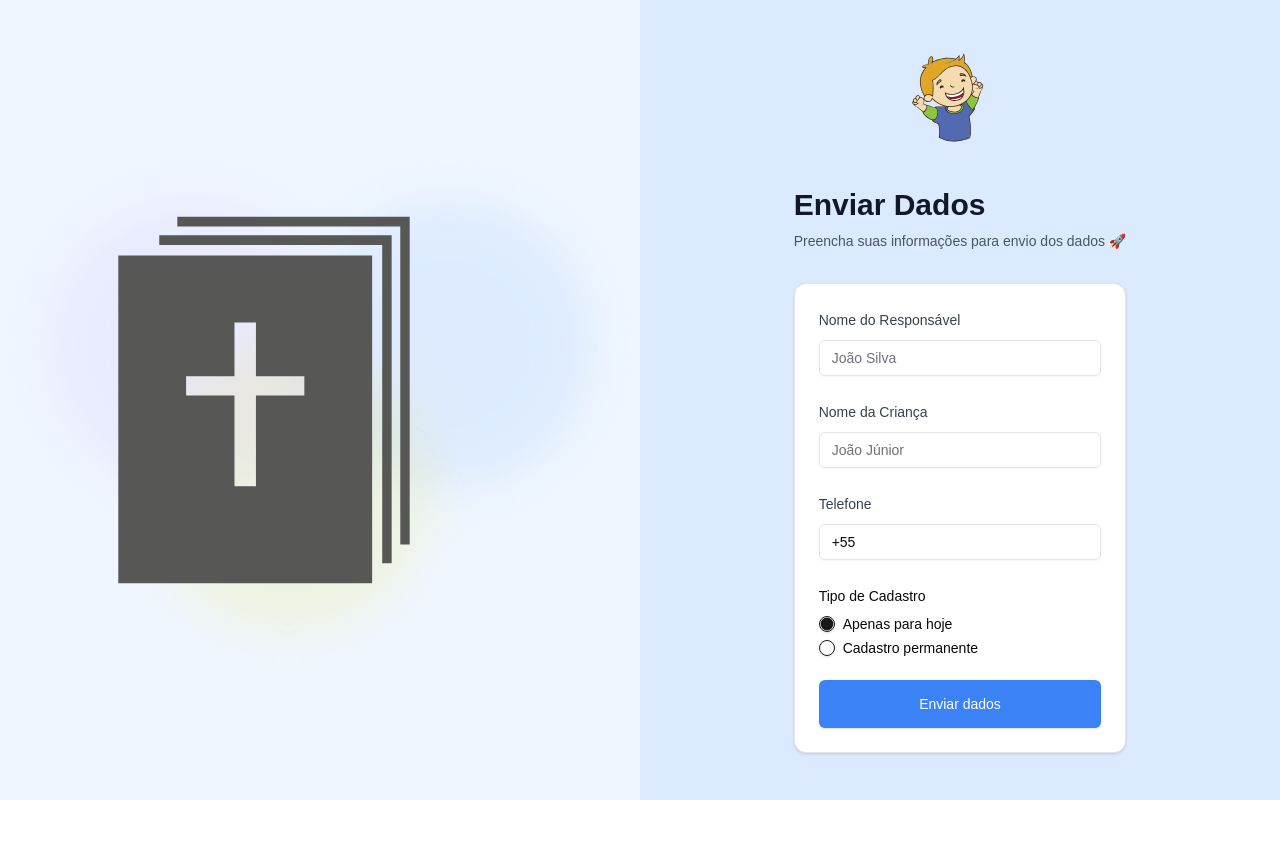
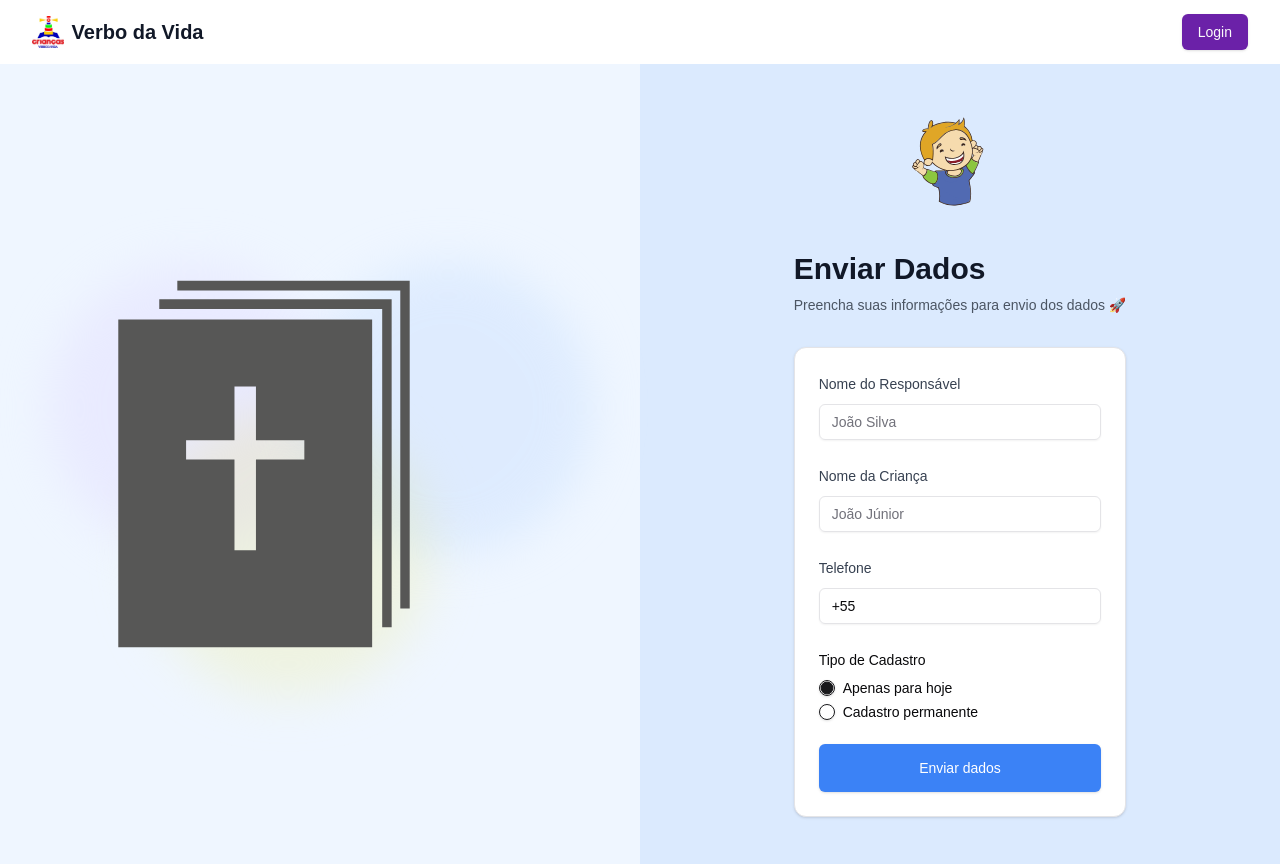
Before and after one commit to Joaoof/FRONT-departamento-infantil, a Next.js app: page / in a window 1280 px wide. Before the commit the page ends 800 px from the top, so only its background shows below. Built offline with nearby package versions, Linux system fonts and the light colour scheme.

Commit message:
Add NavBar component to CadastroPage and implement login button functionality

```diff
--- a/src/app/cadastro/page.tsx
+++ b/src/app/cadastro/page.tsx
@@ -3,12 +3,15 @@
 
 import { Illustration } from "@/app/components/llustration"
 import { RegistrationForm } from "@/app/components/RegistrationForm"
+import NavBar from "../navbar/page"
 
 export default function CadastroPage() {
     return (
         <div className="min-h-screen bg-white flex">
             <link rel="icon" href="/favicon.jpg" />
-
+            <NavBar onLoginClick={function (): void {
+                throw new Error("Function not implemented.")
+            }} />
             <Illustration />
             <div className="flex-1 flex flex-col justify-center items-center px-4 sm:px-6 lg:px-8">
                 <RegistrationForm />
--- a/src/app/components/RegistrationForm.tsx
+++ b/src/app/components/RegistrationForm.tsx
@@ -14,7 +14,7 @@ import { Camera } from 'lucide-react'
 export function RegistrationForm() {
 
     const [step, setStep] = useState(1)
-
+    const [showLoginModal, setShowLoginModal] = useState(false)
 
     // Step 1 (cadastro pra hoje)
     const [nome, setNome] = useState('')
@@ -286,7 +286,16 @@ export function RegistrationForm() {
         setShowConfirmation(false)
     }
 
+    const toggleLoginModal = () => {
+        setShowLoginModal(!showLoginModal)
+    }
+
+    interface NavBarProps {
+        onLoginClick: () => void;
+    }
+
     return (
+        <div>
             <div className="min-h-screen flex flex-col items-center justify-center bg-gradient-to-b from-blue-100 p-4">
                 {/* Imagem (em cima no mobile, ao lado no desktop) */}
                 <div className="order-1 md:order-none mb-4 md:mb-10 md:mr-4">
@@ -404,5 +413,6 @@ export function RegistrationForm() {
                     </div>
                 )}
             </div>
+        </div>
     )
 }
--- /dev/null
+++ b/src/app/navbar/page.tsx
@@ -0,0 +1,33 @@
+// import React from 'react'
+// import Image from 'next/image'
+// import { Button } from "@/components/ui/button"
+
+// interface NavBarProps {
+//   onLoginClick: () => void;
+// }
+
+// export default function NavBar({ onLoginClick }: NavBarProps = { onLoginClick: () => {} }) {
+//   return (
+//     <nav className="bg-white shadow-md">
+//       <div className="max-w-7xl mx-auto px-4 sm:px-6 lg:px-8">
+//         <div className="flex justify-between h-16">
+//           <div className="flex-shrink-0 flex items-center">
+//             <Image
+//               src="/logo-placeholder.svg"
+//               alt="Logo"
+//               width={40}
+//               height={40}
+//               className="h-8 w-auto"
+//             />
+//             <span className="ml-2 text-xl font-semibold text-gray-900">Your Company</span>
+//           </div>
+//           <div className="flex items-center">
+//             <Button onClick={onLoginClick} className="ml-4">
+//               Login
+//             </Button>
+//           </div>
+//         </div>
+//       </div>
+//     </nav>
+//   )
+// }
--- a/src/app/page.tsx
+++ b/src/app/page.tsx
@@ -3,14 +3,44 @@
 
 import { Illustration } from "@/app/components/llustration"
 import { RegistrationForm } from "@/app/components/RegistrationForm"
+import { Button } from "@/components/ui/button"
+import Image from "next/image"
+
 
 export default function CadastroPage() {
+  function toggleLoginModal(event: MouseEvent<HTMLButtonElement, MouseEvent>): void {
+    throw new Error("Function not implemented.")
+  }
+
   return (
-    <div className="min-h-screen bg-white flex">
-      <link rel="icon" href="/favicon.jpg" />
-      <Illustration />
-      <div className="flex-1 flex flex-col justify-center items-center px-4 sm:px-6 lg:px-8 bg-blue-100">
-        <RegistrationForm />
+    <div>
+      <nav className="bg-white shadow-md">
+        <div className="max-w-7xl mx-auto px-4 sm:px-6 lg:px-8">
+          <div className="flex justify-between h-16">
+            <div className="flex-shrink-0 flex items-center">
+              <Image
+                src="/IGREJA VERBO DA VIDA Logo PNG Vector (CDR) Free Download.jpg"
+                alt="Logo"
+                width={40}
+                height={40}
+                className="h-8 w-auto"
+              />
+              <span className="ml-2 text-xl font-semibold text-gray-900">Verbo da Vida</span>
+            </div>
+            <div className="flex items-center">
+              <Button onClick={toggleLoginModal} className="ml-4 bg-purple-800">
+                Login
+              </Button>
+            </div>
+          </div>
+        </div>
+      </nav>
+      <div className="min-h-screen bg-white flex">
+        <link rel="icon" href="/favicon.jpg" />
+        <Illustration />
+        <div className="flex-1 flex flex-col justify-center items-center px-4 sm:px-6 lg:px-8 bg-blue-100">
+          <RegistrationForm />
+        </div>
       </div>
     </div>
   )
```
Also changed, not shown: public/IGREJA VERBO DA VIDA Logo PNG Vector (CDR) Free Download.jpg (added). Lines whose indentation alone changed are shown as unchanged.
